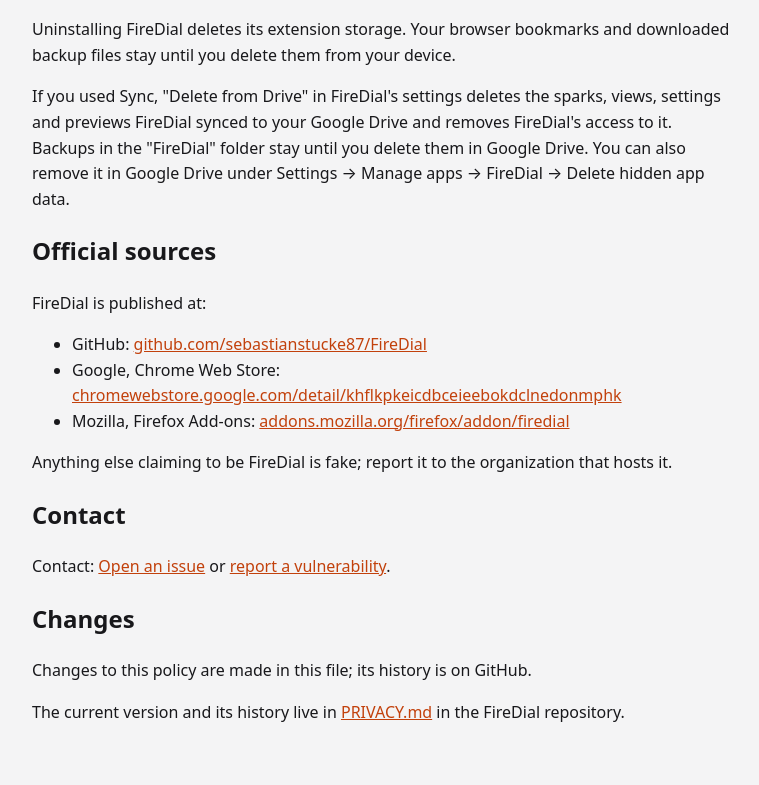
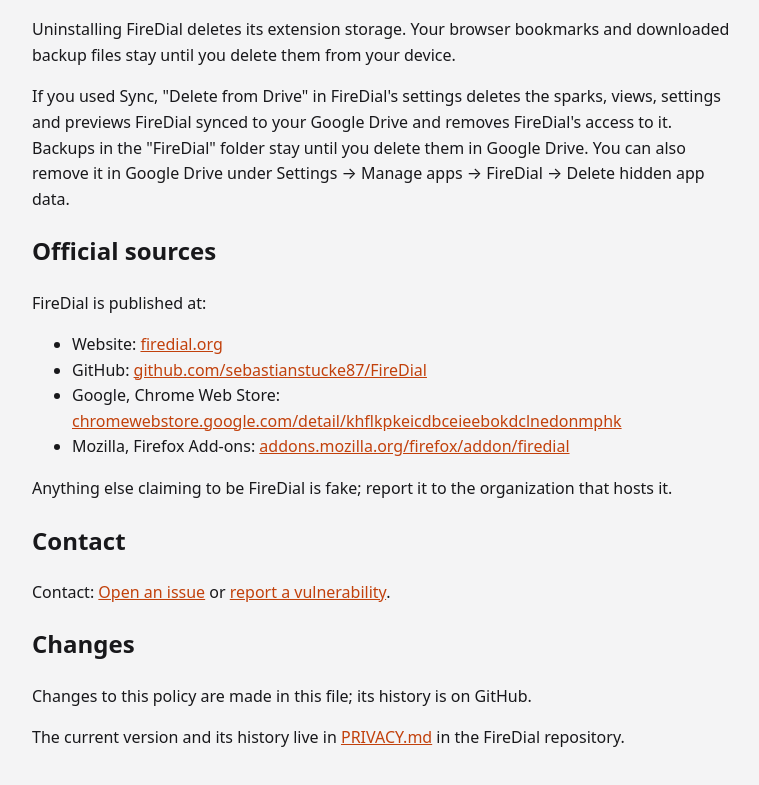
Before and after one commit to firedial-app/firedial-app.github.io, a plain HTML site: page privacy.html in a window 1280 px wide. Shown: the part 1838-2623 px from the top of the page, without its empty margins (256-1015 px from the left). Drawn offline with Linux system fonts and the light colour scheme.

Commit message:
Official sources: firedial.org

```diff
--- a/privacy.html
+++ b/privacy.html
@@ -64,6 +64,7 @@
 <p>FireDial is published at:</p>
 
 <ul>
+<li>Website: <a href="https://firedial.org/">firedial.org</a></li>
 <li>GitHub: <a href="https://github.com/sebastianstucke87/FireDial">github.com/sebastianstucke87/FireDial</a></li>
 <li>Google, Chrome Web Store: <a href="https://chromewebstore.google.com/detail/khflkpkeicdbceieebokdclnedonmphk">chromewebstore.google.com/detail/khflkpkeicdbceieebokdclnedonmphk</a></li>
 <li>Mozilla, Firefox Add-ons: <a href="https://addons.mozilla.org/firefox/addon/firedial">addons.mozilla.org/firefox/addon/firedial</a></li>
```
